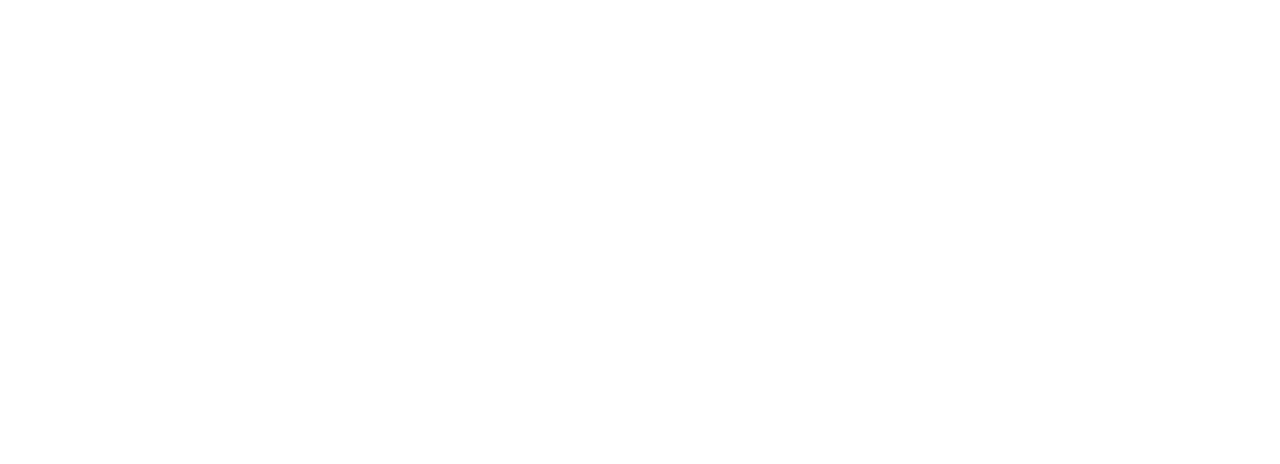
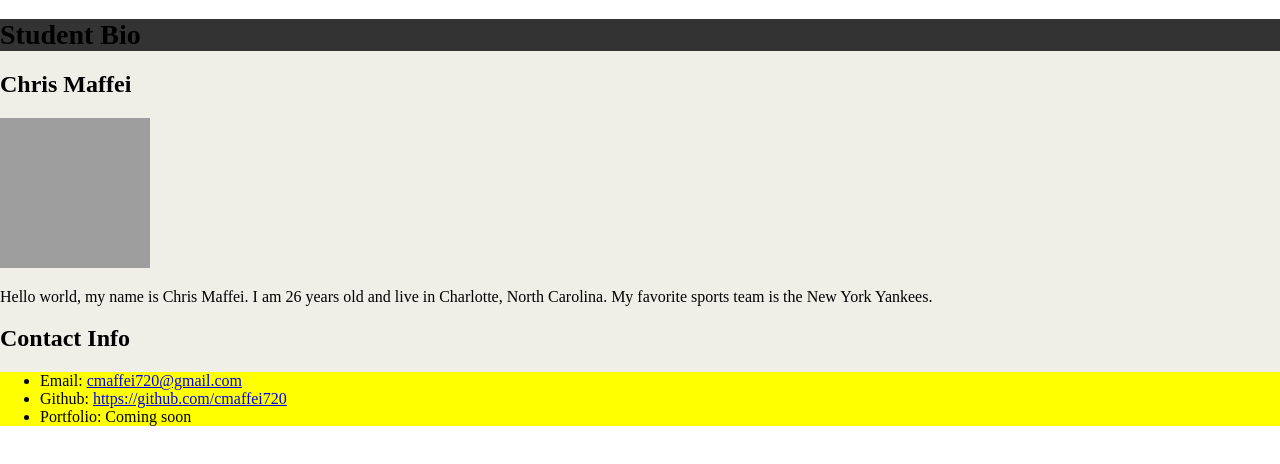
Before and after one commit to cmaffei720/cmaffei720.github.io, a plain HTML site: page index.html in a window 1280 px wide. Drawn offline with Linux system fonts and the light colour scheme; grey boxes are pictures that could not be loaded.

Commit message:
re pushing index with bio copied in

```diff
--- a/index.html
+++ b/index.html
@@ -1,10 +1,21 @@
 <!DOCTYPE html>
 <html>
-  <head>
-    <meta charset="UTF-8">
-    <title>title</title>
-  </head>
-  <body>
-
-  </body>
+    <head>
+        <title> My Bio </title>
+        <link rel="stylesheet" type="text/css" href="style.css" >
+    </head>
+    <body>
+        <div class="container">
+        <h1> Student Bio</h1>
+        <h2> Chris Maffei</h2>
+        <img class = "image" src="https://media-exp1.licdn.com/dms/image/C5603AQFAgZKHsQ2JfQ/profile-displayphoto-shrink_200_200/0?e=1592438400&v=beta&t=FUmAgnFe4v9-kpJlnTIaw04hQCTb6_LxuWsuJPDt85w">
+        <p> Hello world, my name is Chris Maffei. I am 26 years old and live in Charlotte, North Carolina. My favorite sports team is the New York Yankees.</p>
+        <h2> Contact Info</h2>
+        <ul class = "list" >
+            <li> Email: <a href = "cmaffei720@gmail.com">cmaffei720@gmail.com </a></li>
+            <li> Github: <a href = "https://github.com/cmaffei720"> https://github.com/cmaffei720 </a></li>
+            <li> Portfolio: Coming soon</li>
+        </ul>
+        </div>
+    </body>
 </html>
```
